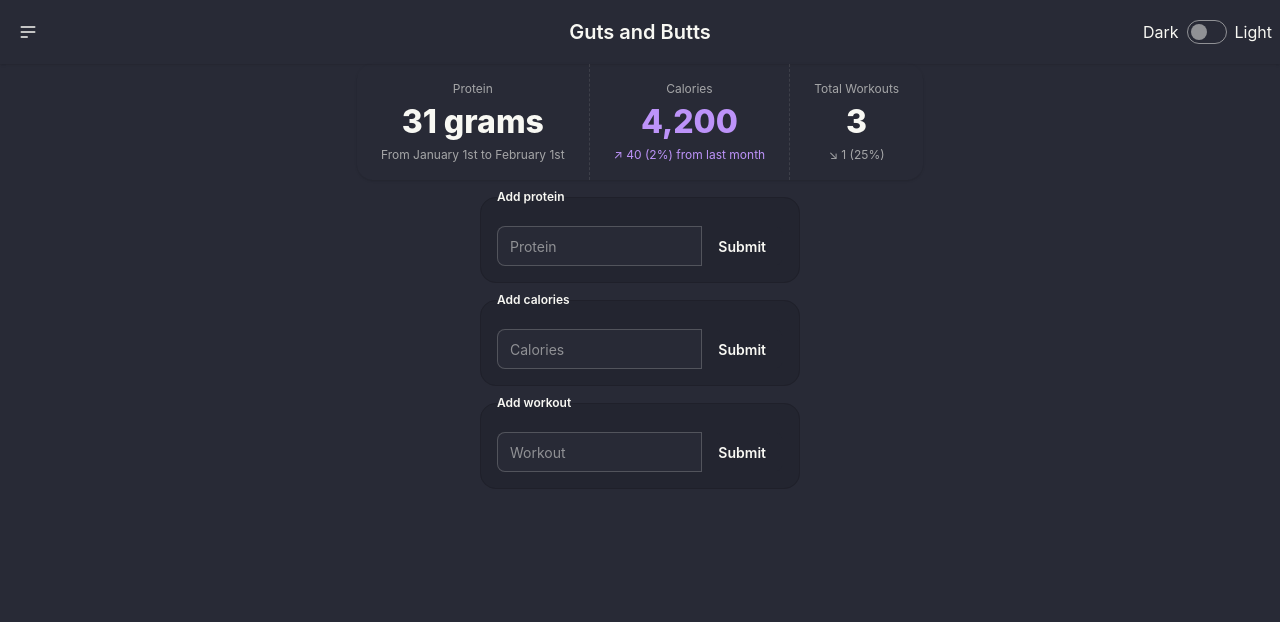
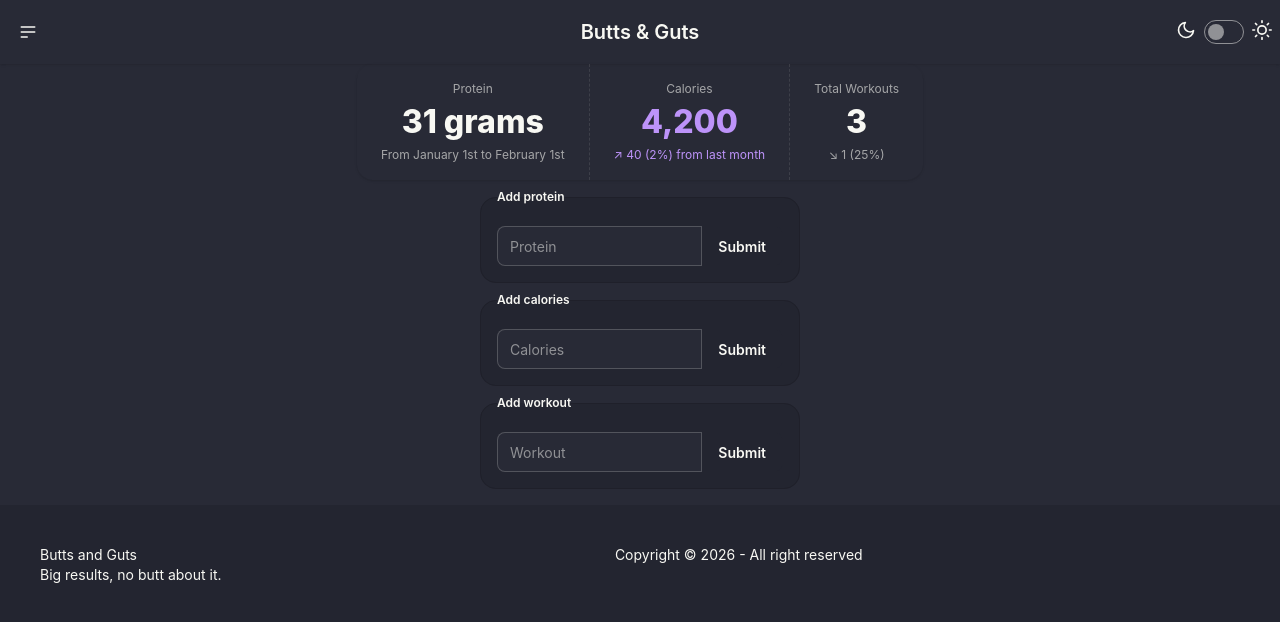
Before and after one commit to ArnauDavis/guts-butts, a React (Vite) app: page / in a window 1280 px wide. Shown: the top 622 px of the page. Built offline with nearby package versions, Linux system fonts and the light colour scheme.

Commit message:
added footer and changed styling in header

```diff
--- a/src/App.jsx
+++ b/src/App.jsx
@@ -4,6 +4,7 @@ import viteLogo from './assets/vite.svg'
 import heroImg from './assets/hero.png'
 import './App.css'
 import Header from './components/Header.jsx'
+import Footer from './components/Footer.jsx'
 import TotalStats from './components/TotalStats.jsx'
 import StatChange from './components/StatChange.jsx'
 
@@ -15,7 +16,7 @@ function App() {
       <Header/>
       <TotalStats/>
       <StatChange/>
-
+      <Footer/>
     </>
   )
 }
--- /dev/null
+++ b/src/components/Footer.jsx
@@ -0,0 +1,20 @@
+import React from 'react'
+
+function Footer() {
+  return (
+    <>
+    <footer className="footer sm:footer-horizontal bg-base-200 text-base-content p-10 mt-4">
+      <aside>
+        <p>
+          Butts and Guts
+          <br />
+          Big results, no butt about it.
+        </p>
+      </aside>
+       <p>Copyright © {new Date().getFullYear()} - All right reserved</p>
+    </footer>
+    </>
+  )
+}
+
+export default Footer
--- a/src/components/Header.jsx
+++ b/src/components/Header.jsx
@@ -18,17 +18,41 @@ function Header() {
     </div>
   </div>
   <div className="navbar-center">
-    <a className="btn btn-ghost text-xl">Guts and Butts</a>
+    <a className="btn btn-ghost text-xl">Butts & Guts</a>
   </div>
   <div className="navbar-end">
     <label className="flex cursor-pointer gap-2">
-      <span>Dark</span>
+      <svg
+        xmlns="http://www.w3.org/2000/svg"
+        width="20"
+        height="20"
+        viewBox="0 0 24 24"
+        fill="none"
+        stroke="currentColor"
+        strokeWidth="2"
+        strokeLinecap="round"
+        strokeLinejoin="round">
+        <path d="M21 12.79A9 9 0 1 1 11.21 3 7 7 0 0 0 21 12.79z"></path>
+      </svg>
       <input
         type="checkbox"
         value="light"
         className="toggle theme-controller"
       />
-      <span>Light</span>
+      <svg
+        xmlns="http://www.w3.org/2000/svg"
+        width="20"
+        height="20"
+        viewBox="0 0 24 24"
+        fill="none"
+        stroke="currentColor"
+        strokeWidth="2"
+        strokeLinecap="round"
+        strokeLinejoin="round">
+        <circle cx="12" cy="12" r="5" />
+        <path
+          d="M12 1v2M12 21v2M4.2 4.2l1.4 1.4M18.4 18.4l1.4 1.4M1 12h2M21 12h2M4.2 19.8l1.4-1.4M18.4 5.6l1.4-1.4" />
+      </svg>
     </label>
   </div>
 </div>
```
